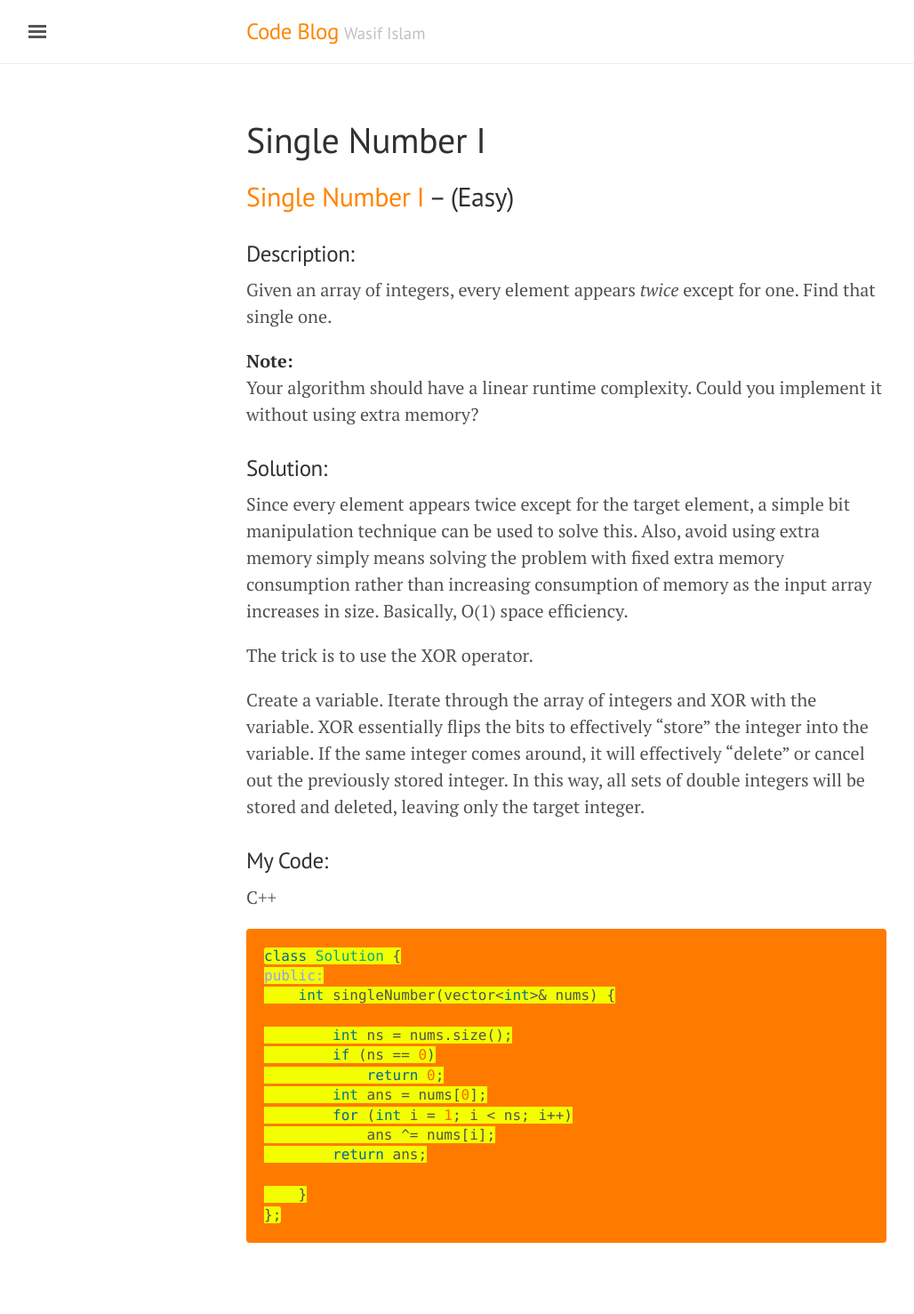
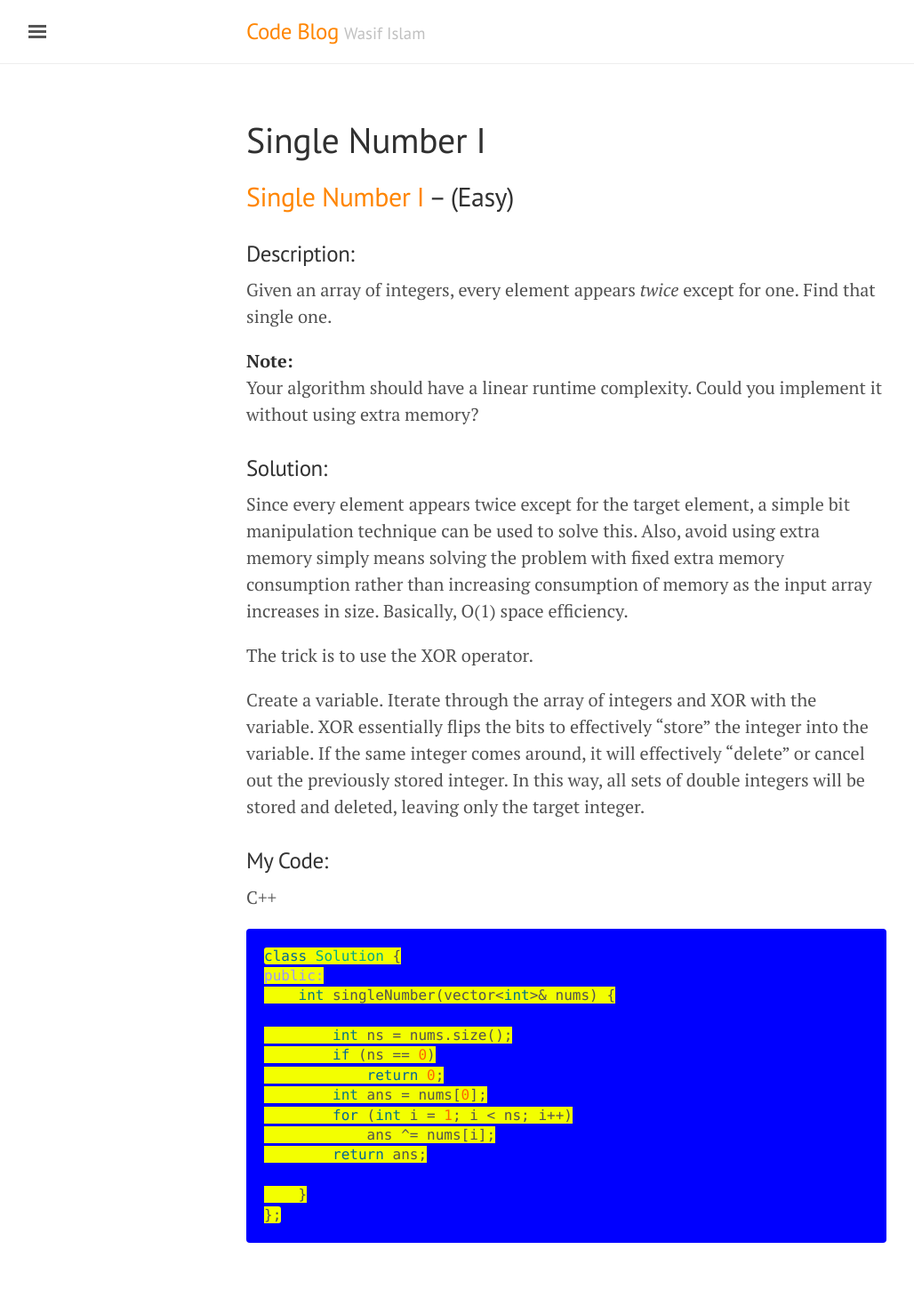
Before and after one commit to washifu/CodeBlog, a Jekyll site: the page built from pages/2017-08-24-Single_Number_I.md, in a window 1280 px wide. Shown: the whole page at 89% size, without its empty margins (3-1031 px from the left). Built offline with Jekyll 4.4.1, drawn with Linux system fonts in a browser that asks for light colours; comment, search, counter and statistics services are not loaded.

Commit message:
Update poole.css

```diff
--- a/public/css/poole.css
+++ b/public/css/poole.css
@@ -156,8 +156,7 @@ code {
   padding: .25em .5em;
   font-size: 85%;
   color: #bf616a;
-  /*background-color: #f9f9f9; */
-  background-color: #ff0000; /*wasif red*/
+  background-color: #f9f9f9;
   border-radius: 3px;
 }
 pre {
@@ -172,7 +171,7 @@ pre {
   word-break: break-all;
   word-wrap: break-word;
   /*background-color: #f9f9f9;*/
-  background-color: #ff7b00; /*wasif orange*/
+  background-color: #0000ff; /*wasif blue*/
 }
 pre code {
   padding: 0;
@@ -217,8 +216,7 @@ pre code {
 blockquote {
   padding: .5rem 1rem;
   margin: .8rem 0;
-  /*color: #7a7a7a;*/
-  color: #48ff00; /*wasif green*/
+  color: #7a7a7a;
   border-left: .25rem solid #e5e5e5;
 }
 blockquote p:last-child {
```
